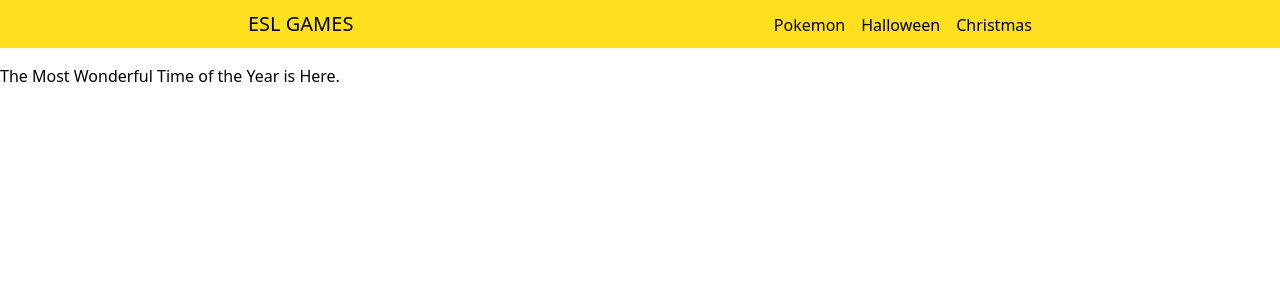
After one commit to markoco14/pokemon, a FastAPI app: template src/templates/christmas/index.html in a window 1280 px wide. The commit adds this page. Shown: the top 300 px of the page. Run offline with FastAPI, Linux system fonts and the light colour scheme; the template is opened without the code that fills it, so the values that code supplies are empty; style sheets or scripts are compiled from the project's sources; some libraries are stand-ins or nearby versions.

Commit message:
create christmas route and links

```diff
--- a/src/router.py
+++ b/src/router.py
@@ -1,6 +1,6 @@
 from fastapi import APIRouter, Depends
 
-from src.controllers import halloween, pokemon, public
+from src.controllers import halloween, pokemon, public, christmas
 
 
 router = APIRouter()
@@ -21,6 +21,7 @@ routes = [
     ("GET", "/halloween/monsters/{monster_id}/edit",            halloween.monster_edit),
     ("PUT", "/halloween/monsters/{monster_id}",                 halloween.monster_update),
 
+    ("GET", "/christmas",                                       christmas.index),
 ]
 
 for method, path, handler in routes:
--- a/src/templates/base.html
+++ b/src/templates/base.html
@@ -16,6 +16,7 @@
                 <ul class="nav__list">
                     <li><a href="/pokemon">Pokemon</a></li>
                     <li><a href="/halloween">Halloween</a></li>
+                    <li><a href="/christmas">Christmas</a></li>
                 </ul>
             </nav>
         </div>
--- /dev/null
+++ b/src/templates/christmas/index.html
@@ -0,0 +1,7 @@
+{% extends "base.html" %}
+
+{% block title %}<title>Christmas | ESL Games</title>{% endblock title %}
+
+{% block content %}
+    <h1>The Most Wonderful Time of the Year is Here.</h1>
+{% endblock content %}
```
Also changed, not shown: src/controllers/christmas.py (added, +18 -0 lines), src/templates/index.html (+10 -0 lines).
